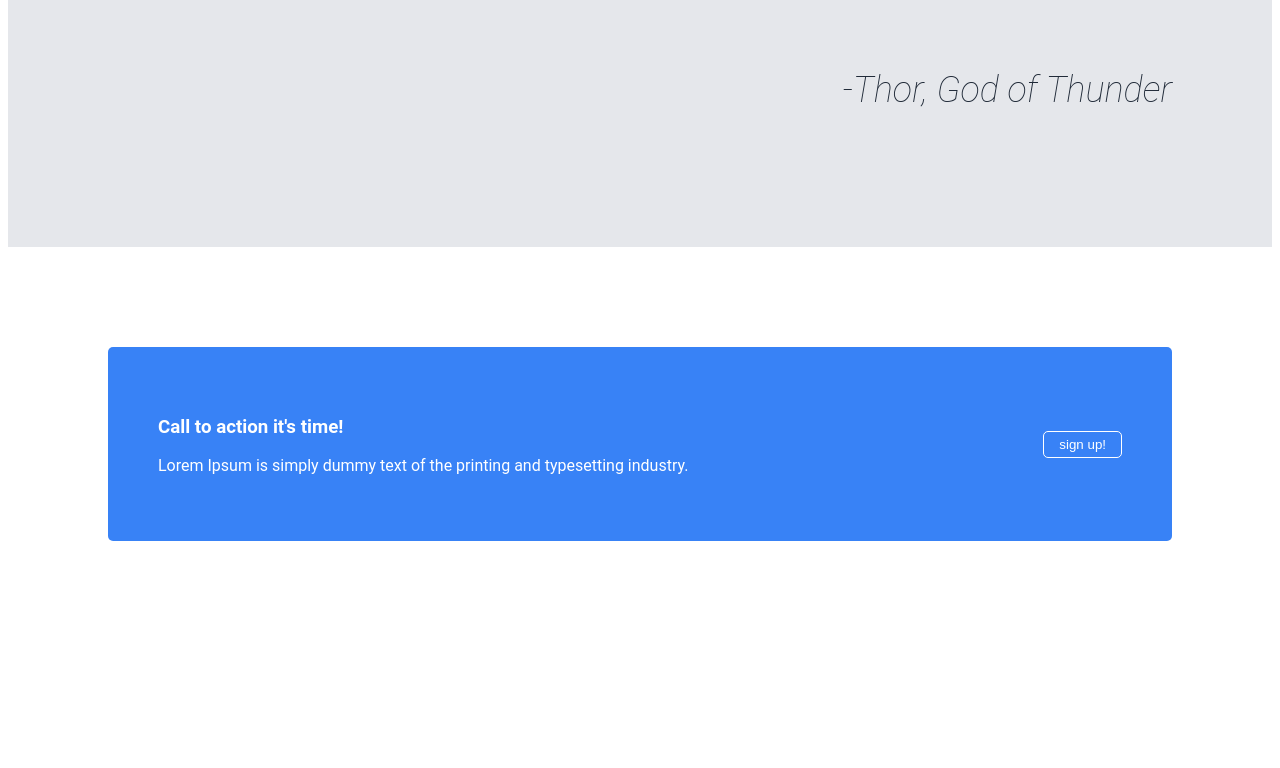
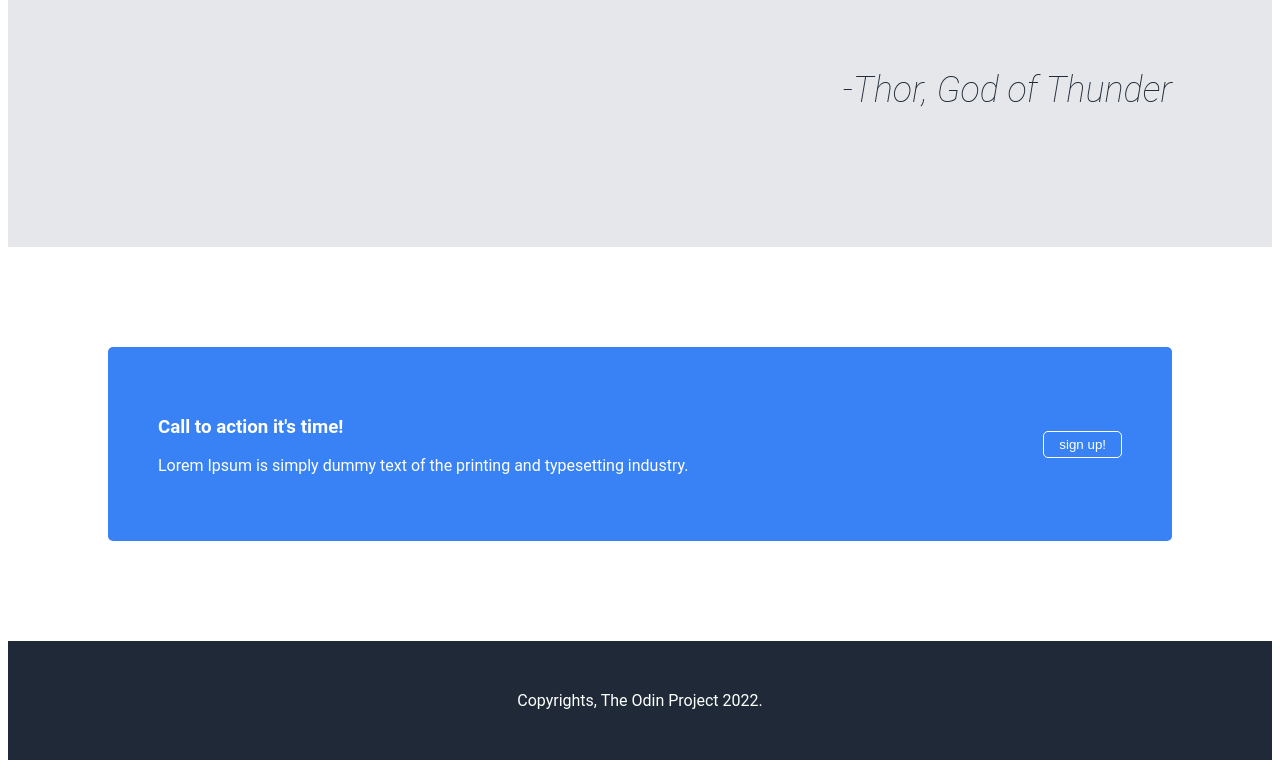
Before and after one commit to hadeermoustafa/Landing-page-TOP-, a plain HTML site: page index.html in a window 1280 px wide. Shown: the part 1411-2179 px from the top of the page. Before the commit the page ends 2052 px from the top, so only its background shows below. Drawn offline with Linux system fonts and the light colour scheme.

Commit message:
doing the footer

```diff
--- a/index.html
+++ b/index.html
@@ -80,3 +80,6 @@
 </div>
 </body>
 </html>
+<footer>
+    Copyrights, The Odin Project 2022.
+</footer>
--- a/style.css
+++ b/style.css
@@ -108,3 +108,13 @@ h3.center
     padding: 5px 15px;
     cursor: pointer;
 }
+
+footer{
+    background: #1f2937;
+    color: #fff;
+   justify-content: center;
+   align-content: center;
+    display: flex;
+    padding: 50px;
+
+}
```
